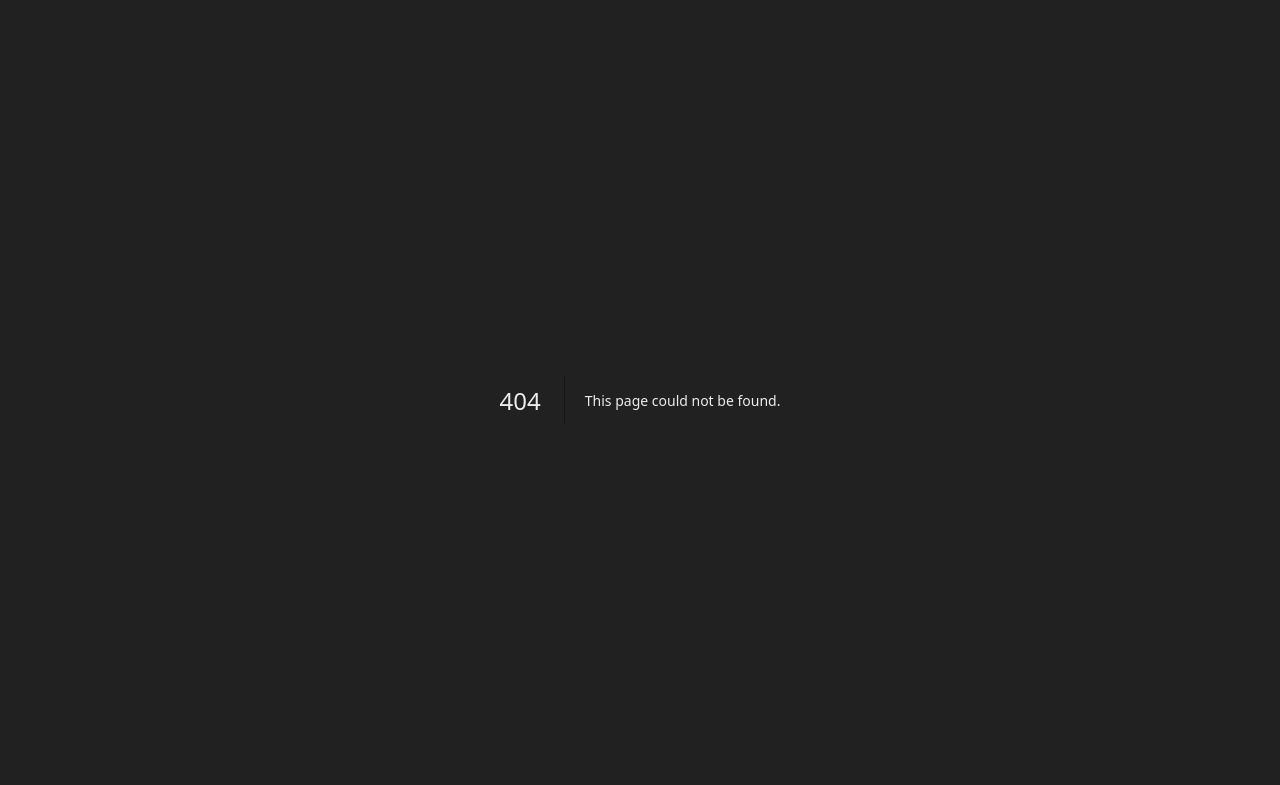
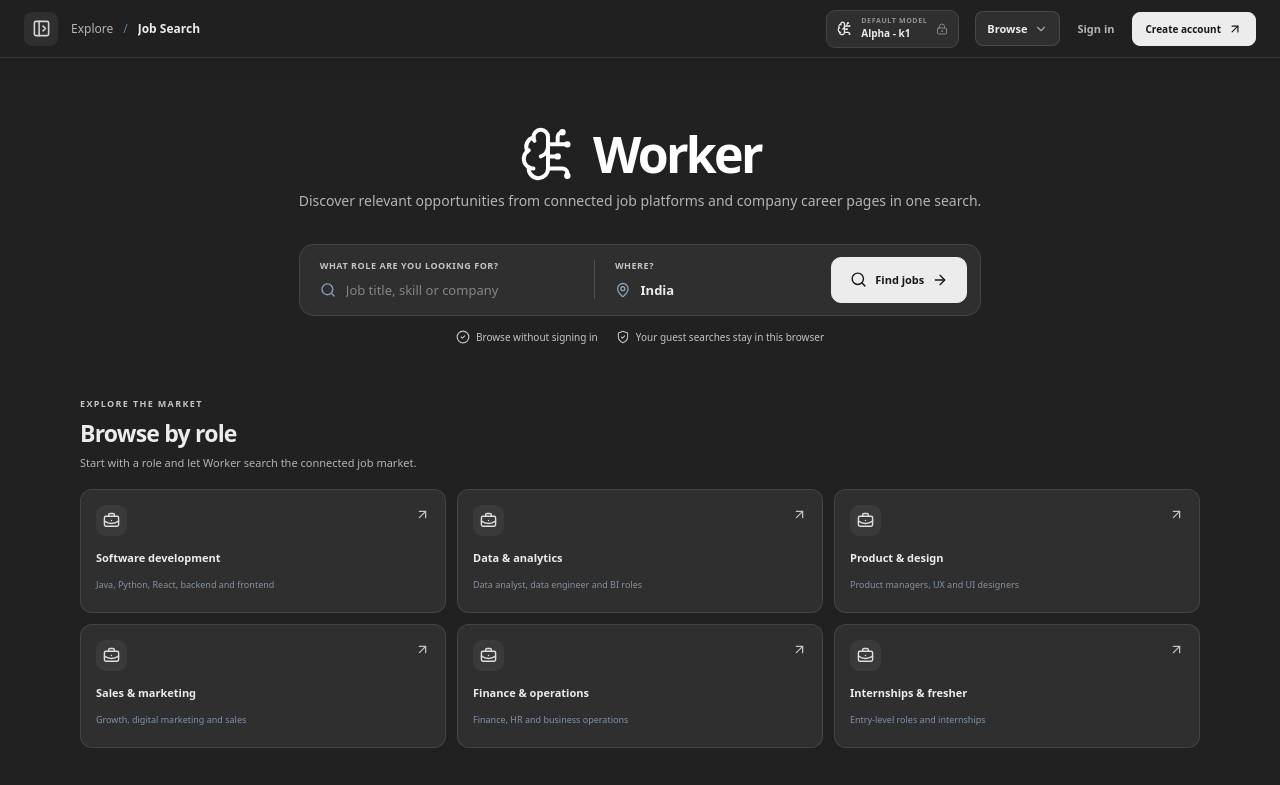
Before and after one commit to jobkar-official/nvoid_web_view, a Next.js app: page /job-search in a window 1280 px wide. Before the commit this address had no page. Shown: the top 785 px of the page. Built offline with nearby package versions, Linux system fonts and the light colour scheme.

Commit message:
Add dedicated job search route

```diff
--- /dev/null
+++ b/app/(public)/job-search/page.tsx
@@ -0,0 +1,31 @@
+import type { Metadata } from "next";
+import GuestHome from "../../../components/guest-home";
+
+export const metadata: Metadata = {
+  title: "Find Jobs Across Connected Sources",
+  description: "Search opportunities across the job sources configured for Worker.",
+  robots: { index: false, follow: true }
+};
+
+type SearchParams = {
+  role?: string | string[];
+  location?: string | string[];
+};
+
+function firstValue(value?: string | string[]) {
+  return Array.isArray(value) ? value[0] || "" : value || "";
+}
+
+export default async function JobSearchPage({
+  searchParams
+}: {
+  searchParams: Promise<SearchParams>;
+}) {
+  const params = await searchParams;
+  return (
+    <GuestHome
+      initialJobTitle={firstValue(params.role)}
+      initialLocation={firstValue(params.location) || "India"}
+    />
+  );
+}
```
